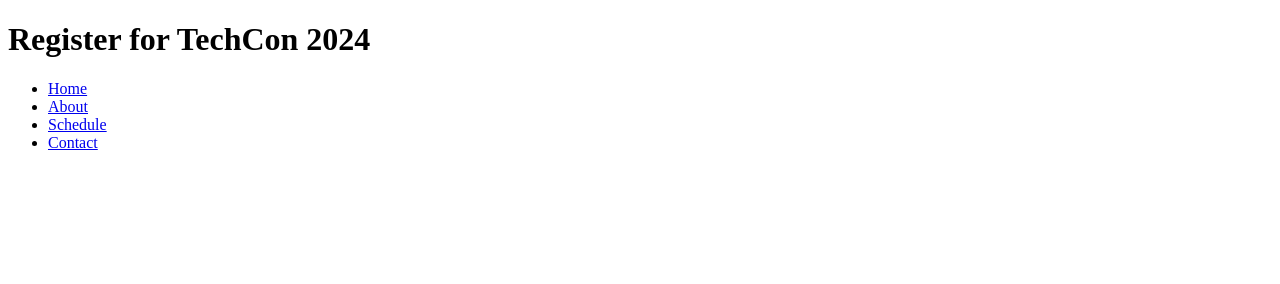
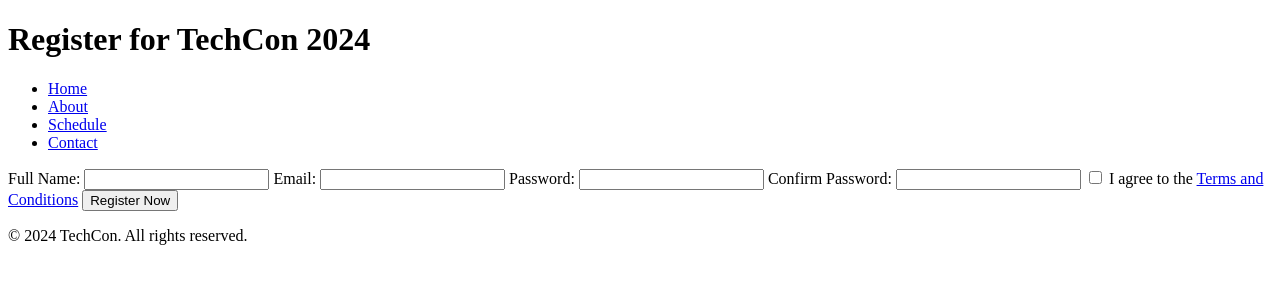
Before and after one commit to ReechardDev/TechCon_HTML, a plain HTML site: page techcon_website/register.html in a window 1280 px wide. Drawn offline with Linux system fonts and the light colour scheme.

Commit message:
Fix register page

```diff
--- a/techcon_website/register.html
+++ b/techcon_website/register.html
@@ -7,7 +7,6 @@
 </head>
 <body>
 
-<!-- Header -->
 <header>
     <h1>Register for TechCon 2024</h1>
     <nav>
@@ -20,6 +19,32 @@
     </nav>
 </header>
 
-<!-- Main Content -->
 <main>
-<form action="#" method="post">
+    <form action="#" method="post">
+        <label for="fullname">Full Name:</label>
+        <input type="text" id="fullname" name="fullname" required>
+
+        <label for="email">Email:</label>
+        <input type="email" id="email" name="email" required>
+
+        <label for="password">Password:</label>
+        <input type="password" id="password" name="password" required>
+
+        <label for="confirm_password">Confirm Password:</label>
+        <input type="password" id="confirm_password" name="confirm_password" required>
+
+        <label>
+            <input type="checkbox" name="terms" required>
+            I agree to the <a href="terms.html">Terms and Conditions</a>
+        </label>
+
+        <button type="submit">Register Now</button>
+    </form>
+</main>
+
+<footer>
+    <p>&copy; 2024 TechCon. All rights reserved.</p>
+</footer>
+
+</body>
+</html>
```
